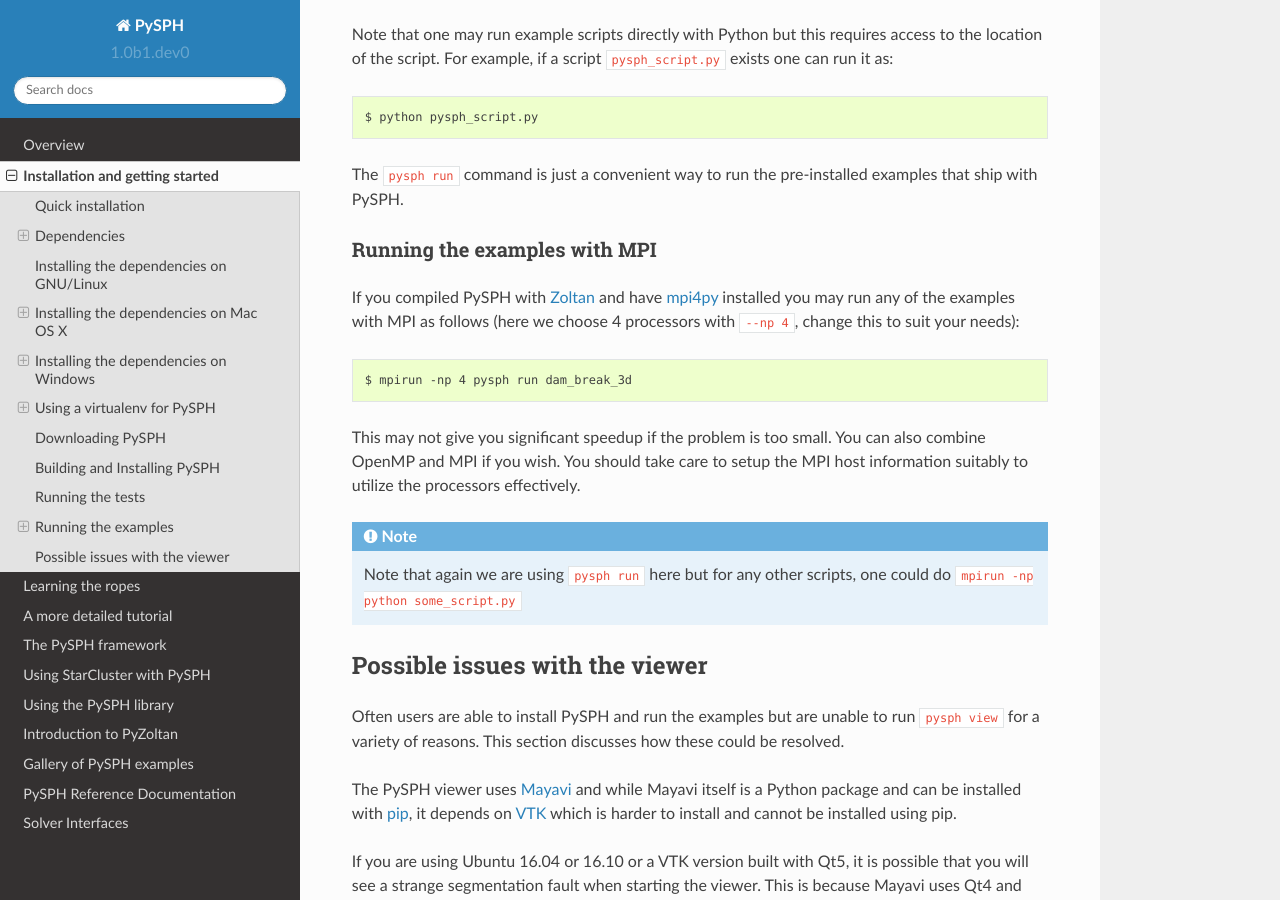
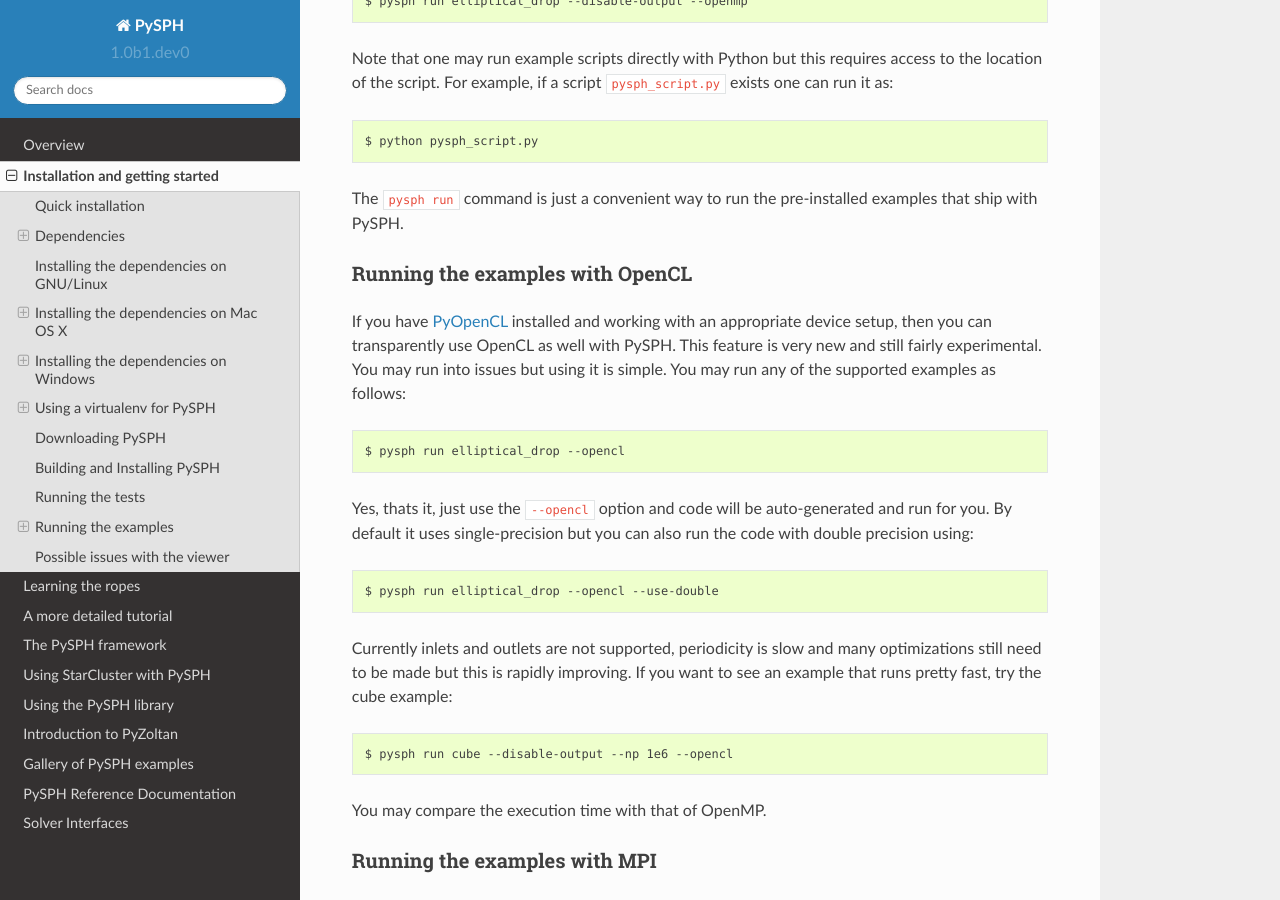
Before and after one commit to pypr/pysph, a Sphinx documentation site: the page built from docs/source/installation.rst, in a window 1280 px wide and 900 px high, scrolled down 17207 px. Built offline with Sphinx 7.4.7 and the Read the Docs theme 2.0.0, drawn with Linux system fonts in a browser that asks for light colours; the version number is read from the project's files by our own code; some of the changed text lies outside the part shown.

Commit message:
Updating documentation with OpenCL information.

```diff
--- a/docs/source/installation.rst
+++ b/docs/source/installation.rst
@@ -114,6 +114,9 @@
  - OpenMP_: PySPH can use OpenMP if it is available.  Installation instructions
    are available below.
 
+ - PyOpenCL_: PySPH can use OpenCL if it is available. This requires
+   installing PyOpenCL_.
+
  - Mayavi_: PySPH provides a convenient viewer to visualize the output
    of simulations. This viewer can be launched using the command
    ``pysph view`` and requires Mayavi_ to be installed.  Since this is
@@ -133,6 +136,8 @@
 .. _mpi4py: http://mpi4py.scipy.org/
 .. _Zoltan: http://www.cs.sandia.gov/zoltan/
 .. _OpenMP: http://openmp.org/
+.. _PyOpenCL: https://documen.tician.de/pyopencl/
+.. _OpenCL: https://www.khronos.org/opencl/
 
 Building and linking PyZoltan on OSX/Linux
 -------------------------------------------
@@ -821,6 +826,32 @@
 
 
 ^^^^^^^^^^^^^^^^^^^^^^^^^^^^^^^^^
+Running the examples with OpenCL
+^^^^^^^^^^^^^^^^^^^^^^^^^^^^^^^^^
+
+If you have PyOpenCL_ installed and working with an appropriate device setup,
+then you can transparently use OpenCL as well with PySPH. This feature is very
+new and still fairly experimental. You may run into issues but using it is
+simple. You may run any of the supported examples as follows::
+
+    $ pysph run elliptical_drop --opencl
+
+Yes, thats it, just use the ``--opencl`` option and code will be
+auto-generated and run for you. By default it uses single-precision but you
+can also run the code with double precision using::
+
+    $ pysph run elliptical_drop --opencl --use-double
+
+Currently inlets and outlets are not supported, periodicity is slow and many
+optimizations still need to be made but this is rapidly improving. If you want
+to see an example that runs pretty fast, try the cube example::
+
+    $ pysph run cube --disable-output --np 1e6 --opencl
+
+You may compare the execution time with that of OpenMP.
+
+
+^^^^^^^^^^^^^^^^^^^^^^^^^^^^^^^^^
 Running the examples with MPI
 ^^^^^^^^^^^^^^^^^^^^^^^^^^^^^^^^^
 
```
Also changed, not shown: CHANGES.rst (+8 -0 lines), README.rst (+11 -9 lines), docs/source/overview.rst (+11 -12 lines).
